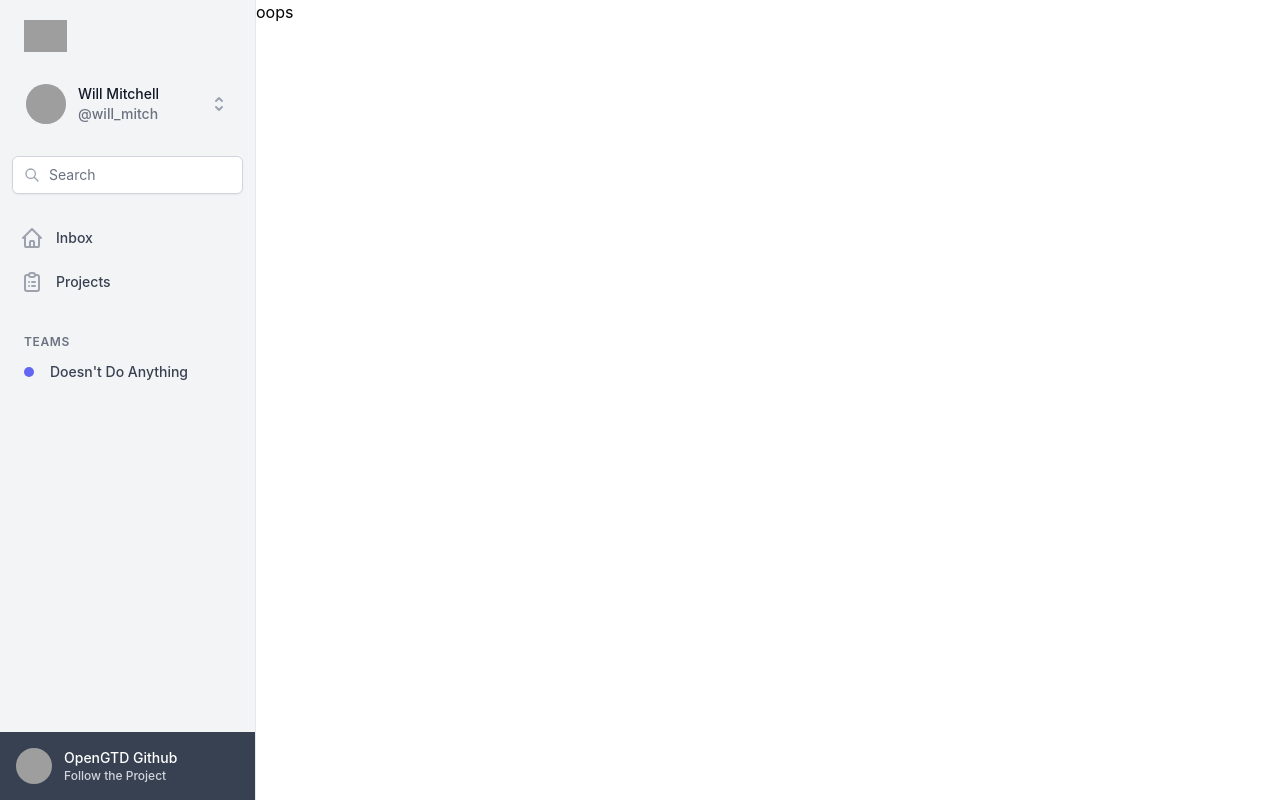
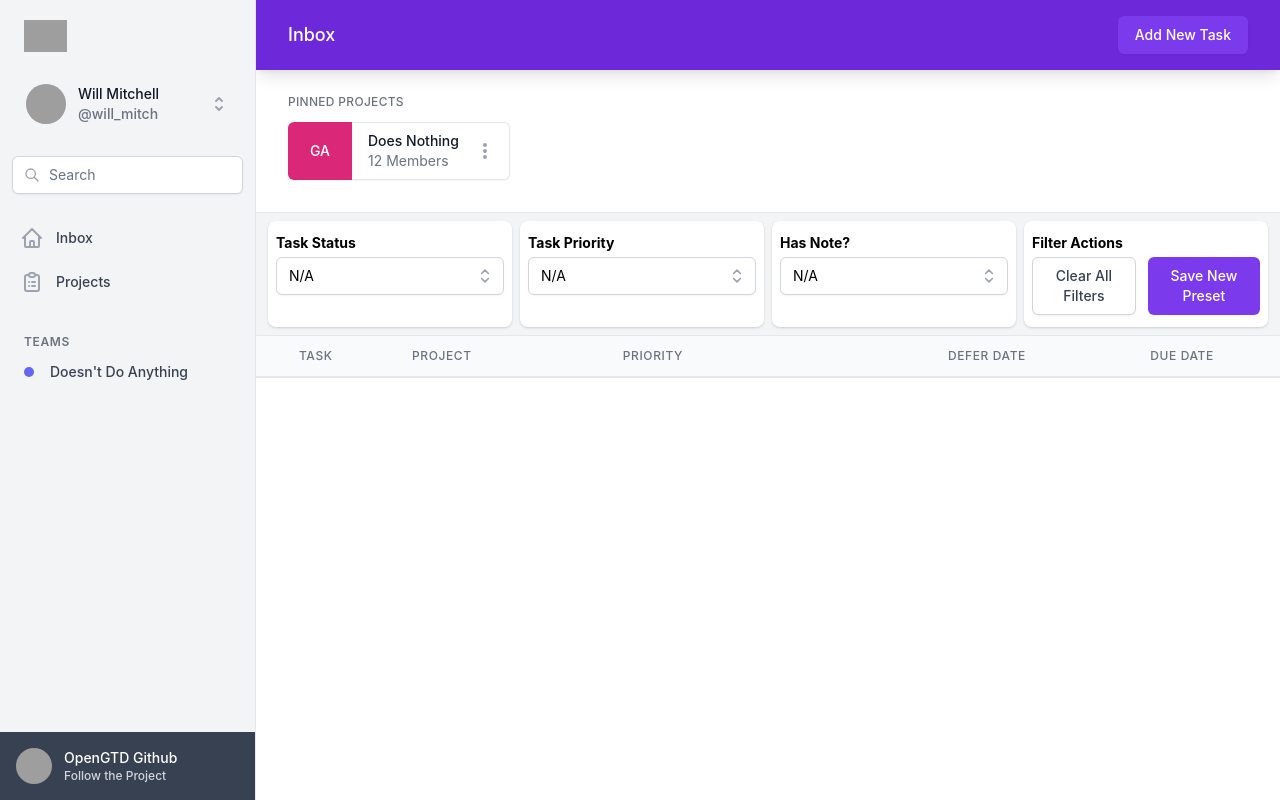
Before and after one commit to ChangedNameTo/open-gtd, a React (Create React App) app: page / in a window 1280 px wide. Built offline with nearby package versions, Linux system fonts and the light colour scheme; grey boxes are pictures that could not be loaded; what tailwindcss-font-inter would draw is missing.

Commit message:
Improved pathing

```diff
--- a/src/App.tsx
+++ b/src/App.tsx
@@ -11,9 +11,10 @@ export default function Example() {
 
   return (
     <Switch>
-      <Route exact path="/inbox">
+      <Route exact path="/">
         {TaskUI(sidebarOpen, setSidebarOpen)}
       </Route>
+      <Route path="/inbox">{TaskUI(sidebarOpen, setSidebarOpen)}</Route>
       <Route exact path="/projects">
         {ProjectUI(sidebarOpen, setSidebarOpen)}
       </Route>
--- a/src/Components/TaskUI/TasksHeader/TopTaskHeader.tsx
+++ b/src/Components/TaskUI/TasksHeader/TopTaskHeader.tsx
@@ -4,7 +4,9 @@ function TopHeader(projectId: string | null) {
   return (
     <div className="bg-purple-700 border-y border-gray-200 px-4 py-4 sm:flex sm:items-center sm:justify-between sm:px-6 lg:px-8 text-white shadow-lg">
       <div className="flex-1 min-w-0">
-        <h1 className="text-lg font-medium leading-6 sm:truncate">Projects</h1>
+        <h1 className="text-lg font-medium leading-6 sm:truncate">
+          {projectId ? "Projects" : "Inbox"}
+        </h1>
       </div>
       {AddNewTask(projectId)}
     </div>
```
